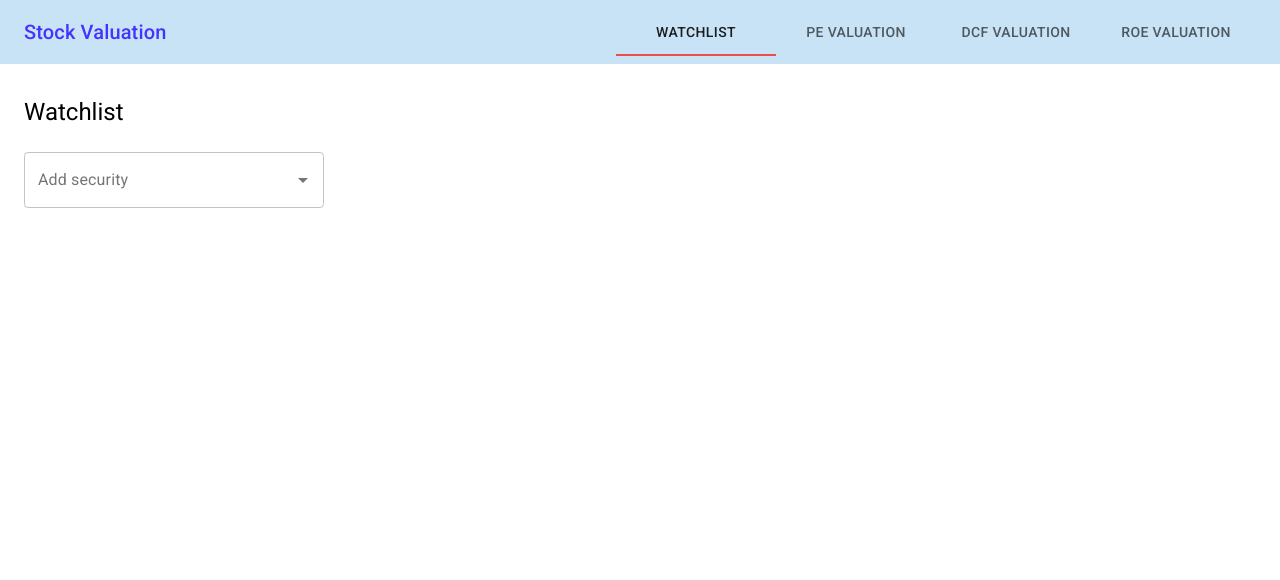
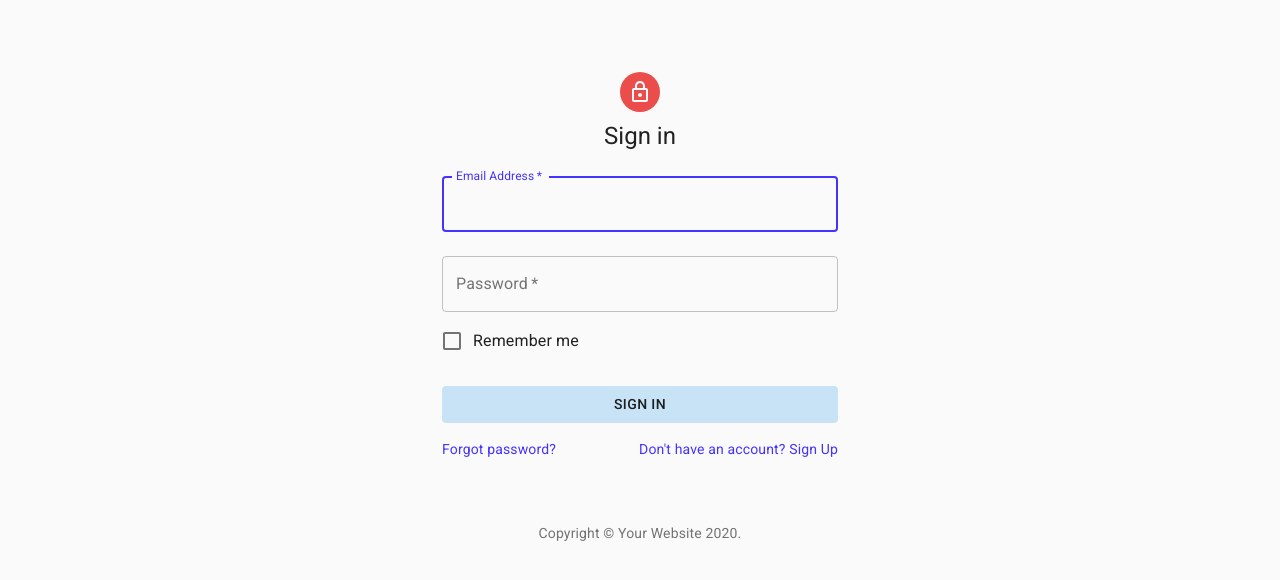
Before and after one commit to makkev/stock-value, a React (Create React App) app: page /signin in a window 1280 px wide. Before the commit this address led to /watchlist. Shown: the top 580 px of the page. Built offline with nearby package versions, Linux system fonts and the light colour scheme.

Commit message:
add signin component

```diff
--- a/src/App.js
+++ b/src/App.js
@@ -3,7 +3,7 @@ import { Switch, Route } from 'react-router-dom';
 
 import './App.css';
 
-import ApplicationBar from './components/app-bar/application-bar.component';
+import SignIn from './components/signin/signin.component';
 import DCFPage from './pages/dcf/dcf.component';
 import HomePage from './pages/homepage/homepage.component';
 import PEPage from './pages/pe/pe.component';
@@ -12,26 +12,15 @@ import Watchlist from './pages/watchlist/watchlist.component';
 
 function App() {
   const [menu, setMenu] = useState(0);
+  console.log('menu: ', menu);
 
   return (
     <div className="App">
-      <ApplicationBar menu={menu} setMenu={setMenu} />
       <Switch>
-        <Route exact path="/">
-          <HomePage setMenu={setMenu} />
-        </Route>
-        <Route path="/watchlist">
-          <Watchlist setMenu={setMenu} />
-        </Route>
-        <Route path="/PE">
-          <PEPage setMenu={setMenu} />
-        </Route>
-        <Route path="/DCF">
-          <DCFPage setMenu={setMenu} />
-        </Route>
-        <Route path="/ROE">
-          <ROEPage setMenu={setMenu} />
-        </Route>
+        <Route exact path="/" component={PEPage} />
+        <Route path="/PE" component={PEPage} />
+        <Route path="/watchlist" component={Watchlist} />
+        <Route path="/signin" component={SignIn} />
       </Switch>
     </div>
   );
--- a/src/components/app-bar/application-bar.component.jsx
+++ b/src/components/app-bar/application-bar.component.jsx
@@ -6,6 +6,7 @@ import Toolbar from '@material-ui/core/Toolbar';
 import Typography from '@material-ui/core/Typography';
 import Tabs from '@material-ui/core/Tabs';
 import Tab from '@material-ui/core/Tab';
+import Link from '@material-ui/core/Link';
 
 import { useStyles } from './application-bar.styles.js';
 import { getPageUrl } from './application-bar.utils.js';
@@ -17,17 +18,15 @@ function a11yProps(index) {
   };
 }
 
-const ApplicationBar = ({ menu, setMenu, history }) => {
+const tabIndex = {
+  '/': 0,
+  '/pe': 0,
+  '/watchlist': 1,
+  '/signin': 9,
+};
+
+const ApplicationBar = ({ route }) => {
   const classes = useStyles();
-
-  useEffect(() => {
-    history.push(getPageUrl(menu));
-  }, []);
-
-  const handleChange = (event, newValue) => {
-    setMenu(newValue);
-    history.push(getPageUrl(newValue));
-  };
 
   return (
     <div>
@@ -37,14 +36,32 @@ const ApplicationBar = ({ menu, setMenu, history }) => {
             Stock Valuation
           </Typography>
           <Tabs
-            value={menu}
-            onChange={handleChange}
+            value={tabIndex[route.toLowerCase()]}
             aria-label="simple tabs example"
           >
-            <Tab label="Watchlist" {...a11yProps(0)} />
-            <Tab label="PE Valuation" {...a11yProps(1)} />
-            <Tab label="DCF Valuation" {...a11yProps(2)} />
-            <Tab label="ROE Valuation" {...a11yProps(3)} />
+            <Tab
+              label="PE Valuation"
+              component={Link}
+              underline="none"
+              href={'/pe'}
+              {...a11yProps(0)}
+            />
+            <Tab
+              label="Watchlist"
+              component={Link}
+              underline="none"
+              href={'/watchlist'}
+              {...a11yProps(1)}
+            />
+            <Tab
+              label="Signin"
+              component={Link}
+              underline="none"
+              href={'/signin'}
+              {...a11yProps(9)}
+            />
+            {/* <Tab label="DCF Valuation" {...a11yProps(2)} />
+            <Tab label="ROE Valuation" {...a11yProps(3)} /> */}
           </Tabs>
 
           {/* <Button color="inherit">Login</Button> */}
--- a/src/components/app-bar/application-bar.utils.js
+++ b/src/components/app-bar/application-bar.utils.js
@@ -1,13 +1,15 @@
 export function getPageUrl(idx) {
   switch (idx) {
     case 0:
-      return 'watchlist';
+      return '/PE';
     case 1:
-      return 'PE';
-    case 2:
-      return 'DCF';
-    case 3:
-      return 'ROE';
+      return '/watchlist';
+    // case 2:
+    //   return '/DCF';
+    // case 3:
+    //   return '/ROE';
+    // case 4:
+    //   return '/signin';
     default:
       return '/';
   }
--- /dev/null
+++ b/src/components/signin/signin.component.jsx
@@ -0,0 +1,122 @@
+import React, { useEffect } from 'react';
+import Avatar from '@material-ui/core/Avatar';
+import Button from '@material-ui/core/Button';
+import CssBaseline from '@material-ui/core/CssBaseline';
+import TextField from '@material-ui/core/TextField';
+import FormControlLabel from '@material-ui/core/FormControlLabel';
+import Checkbox from '@material-ui/core/Checkbox';
+import Link from '@material-ui/core/Link';
+import Grid from '@material-ui/core/Grid';
+import Box from '@material-ui/core/Box';
+import LockOutlinedIcon from '@material-ui/icons/LockOutlined';
+import Typography from '@material-ui/core/Typography';
+import Container from '@material-ui/core/Container';
+import { useStyles } from './signin.styles';
+import { theme, textFieldTheme } from '../../theme/theme.js';
+import { ThemeProvider } from '@material-ui/core';
+import { connect } from 'react-redux';
+
+import { setCurrentUser } from '../../redux/user/user.actions';
+import { withRouter } from 'react-router-dom';
+import { compose } from 'redux';
+
+function Copyright() {
+  return (
+    <Typography variant="body2" color="textSecondary" align="center">
+      {'Copyright © '}
+      <Link color="inherit" href="https://material-ui.com/">
+        Your Website
+      </Link>{' '}
+      {new Date().getFullYear()}
+      {'.'}
+    </Typography>
+  );
+}
+
+function SignIn({ setCurrentUser, history }) {
+  const classes = useStyles();
+
+  console.log('history: ', history);
+  const handleSubmit = event => {
+    event.preventDefault();
+    setCurrentUser('Bob');
+    history.push('/watchlist');
+  };
+
+  return (
+    <Container component="main" maxWidth="xs">
+      <CssBaseline />
+      <div className={classes.paper}>
+        <Avatar className={classes.avatar}>
+          <LockOutlinedIcon />
+        </Avatar>
+        <Typography component="h1" variant="h5">
+          Sign in
+        </Typography>
+        <form className={classes.form} noValidate onSubmit={handleSubmit}>
+          <ThemeProvider theme={textFieldTheme}>
+            <TextField
+              variant="outlined"
+              margin="normal"
+              required
+              fullWidth
+              id="email"
+              label="Email Address"
+              name="email"
+              autoComplete="email"
+              autoFocus
+            />
+            <TextField
+              variant="outlined"
+              margin="normal"
+              required
+              fullWidth
+              name="password"
+              label="Password"
+              type="password"
+              id="password"
+              autoComplete="current-password"
+            />
+            <FormControlLabel
+              control={<Checkbox value="remember" color="primary" />}
+              label="Remember me"
+            />
+            <ThemeProvider theme={theme}>
+              <Button
+                type="submit"
+                fullWidth
+                variant="contained"
+                color="primary"
+                className={classes.submit}
+                disableElevation
+              >
+                Sign In
+              </Button>
+            </ThemeProvider>
+            <Grid container>
+              <Grid item xs>
+                <Link href="#" variant="body2">
+                  Forgot password?
+                </Link>
+              </Grid>
+              <Grid item>
+                <Link href="#" variant="body2">
+                  {"Don't have an account? Sign Up"}
+                </Link>
+              </Grid>
+            </Grid>
+          </ThemeProvider>
+        </form>
+      </div>
+      <Box mt={8}>
+        <Copyright />
+      </Box>
+    </Container>
+  );
+}
+
+const mapDispatchToProps = dispatch => ({
+  setCurrentUser: user => dispatch(setCurrentUser(user)),
+});
+
+export default compose(withRouter, connect(null, mapDispatchToProps))(SignIn);
--- /dev/null
+++ b/src/components/signin/signin.styles.js
@@ -0,0 +1,21 @@
+import { makeStyles } from '@material-ui/core/styles';
+
+export const useStyles = makeStyles(theme => ({
+  paper: {
+    marginTop: theme.spacing(8),
+    display: 'flex',
+    flexDirection: 'column',
+    alignItems: 'center',
+  },
+  avatar: {
+    margin: theme.spacing(1),
+    backgroundColor: theme.palette.secondary.main,
+  },
+  form: {
+    width: '100%', // Fix IE 11 issue.
+    marginTop: theme.spacing(1),
+  },
+  submit: {
+    margin: theme.spacing(3, 0, 2),
+  },
+}));
--- a/src/pages/homepage/homepage.component.jsx
+++ b/src/pages/homepage/homepage.component.jsx
@@ -1,12 +1,18 @@
 import React from 'react';
+import { connect } from 'react-redux';
+
+import SignIn from '../../components/signin/signin.component';
 import Watchlist from '../watchlist/watchlist.component';
 
-const HomePage = ({ setMenu }) => {
+const HomePage = ({ setMenu, currentUser }) => {
+  console.log('currentUser: ', currentUser);
   return (
-    <div>
-      <Watchlist setMenu={setMenu} />
-    </div>
+    <div>{currentUser ? <Watchlist setMenu={setMenu} /> : <SignIn />}</div>
   );
 };
 
-export default HomePage;
+const mapStateToProps = state => ({
+  currentUser: state.user.currentUser,
+});
+
+export default connect(mapStateToProps)(HomePage);
--- a/src/pages/pe/pe.component.jsx
+++ b/src/pages/pe/pe.component.jsx
@@ -1,23 +1,21 @@
-import React, { useEffect } from 'react';
+import React from 'react';
 import { connect } from 'react-redux';
 import { Container, Typography } from '@material-ui/core';
 
 import { setInputs } from '../../redux/pe/pe.actions';
 
+import PEInputs from '../../components/pe-inputs/pe-inputs.component';
+import PECalc from '../../components/pe-calc/pe-calc.component';
+import ApplicationBar from '../../components/app-bar/application-bar.component';
+
 import { useStyles } from './pe.styles.js';
 
-import PEInputs from '../../components/pe-inputs/pe-inputs.component';
-import PECalc from '../../components/pe-calc/pe-calc.component';
-
-function PEPage({ inputs, setInputs, setMenu }) {
+function PEPage({ inputs, setInputs, location }) {
   const classes = useStyles();
-
-  useEffect(() => {
-    setMenu(1);
-  }, []);
 
   return (
     <div>
+      <ApplicationBar route={location.pathname} />
       <Container>
         <Typography variant="h5" className={classes.title}>
           PE Valuation
--- a/src/pages/watchlist/watchlist.component.jsx
+++ b/src/pages/watchlist/watchlist.component.jsx
@@ -1,57 +1,79 @@
 import React, { useState, useEffect } from 'react';
+import { connect } from 'react-redux';
+
 import { Container, TextField, Typography } from '@material-ui/core';
 import Autocomplete from '@material-ui/lab/Autocomplete';
 
-import { useStyles } from './watchlist.styles';
 import { SECURITY_LIST } from '../../redux/security-list/security-list.data';
 import { EPS_DATA, PE_DATA } from '../../redux/pe/pe.data';
 import SecurityDetails from '../../components/security-details/security-details.component';
+import SignIn from '../../components/signin/signin.component';
+import ApplicationBar from '../../components/app-bar/application-bar.component';
+
+import { useStyles } from './watchlist.styles';
 
 const SCREEN = {
   INDEX: 'INDEX',
   DETAILS: 'DETAILS',
 };
 
-const Watchlist = ({ setMenu }) => {
+const Watchlist = ({ location, history, currentUser }) => {
   const classes = useStyles();
 
   const [screen, setScreen] = useState(SCREEN.INDEX);
 
   useEffect(() => {
-    setMenu(0);
+    // setMenu(1);
+
+    fetch('http://localhost:3000/securityList')
+      .then(response => response.json())
+      // .then(data => console.log(data));
+      .then(console.log);
   }, []);
 
   const handleChange = (event, newValue) => {
-    console.log(newValue);
-    console.log(PE_DATA[newValue]);
-    console.log(EPS_DATA[newValue]);
+    // console.log(newValue);
+    // console.log(PE_DATA[newValue]);
+    // console.log(EPS_DATA[newValue]);
+
     setScreen(SCREEN.DETAILS);
   };
 
+  console.log('history: ', history);
+
   return (
-    screen === SCREEN.INDEX && (
     <div>
+      {currentUser === null ? (
+        <SignIn />
+      ) : (
+        <div>
+          <ApplicationBar route={location.pathname} />
           <Container>
             <Typography variant="h5" className={classes.title}>
               Watchlist
             </Typography>
             <Autocomplete
-            // id="combo-box-demo"
               options={SECURITY_LIST}
-            // getOptionLabel={option =>
-            //   `${option.securityCode} - ${option.securityDescription}`
-            // }
               // getOptionLabel={SECURITY_LIST}
               style={{ width: 300 }}
               renderInput={params => (
-              <TextField {...params} label="Add security" variant="outlined" />
+                <TextField
+                  {...params}
+                  label="Add security"
+                  variant="outlined"
+                />
               )}
               onChange={handleChange}
             />
           </Container>
         </div>
-    )
+      )}
+    </div>
   );
 };
 
-export default Watchlist;
+const mapStateToProps = state => ({
+  currentUser: state.user.currentUser,
+});
+
+export default connect(mapStateToProps)(Watchlist);
--- a/src/redux/root-reducer.js
+++ b/src/redux/root-reducer.js
@@ -1,7 +1,9 @@
 import { combineReducers } from 'redux';
 
 import peReducer from './pe/pe.reducer';
+import UserReducer from './user/user.reducer';
 
 export default combineReducers({
   pe: peReducer,
+  user: UserReducer,
 });
--- /dev/null
+++ b/src/redux/user/user.actions.js
@@ -0,0 +1,6 @@
+import UserActionTypes from './user.types';
+
+export const setCurrentUser = user => ({
+  type: UserActionTypes.SET_CURRENT_USER,
+  payload: user,
+});
--- /dev/null
+++ b/src/redux/user/user.reducer.js
@@ -0,0 +1,19 @@
+import UserActionTypes from './user.types';
+
+const INITIAL_STATE = {
+  currentUser: null,
+};
+
+const UserReducer = (state = INITIAL_STATE, action) => {
+  switch (action.type) {
+    case UserActionTypes.SET_CURRENT_USER:
+      return {
+        ...state,
+        currentUser: action.payload.user,
+      };
+    default:
+      return state;
+  }
+};
+
+export default UserReducer;
--- /dev/null
+++ b/src/redux/user/user.types.js
@@ -0,0 +1,5 @@
+const UserActionTypes = {
+  SET_CURRENT_USER: 'SET_CURRENT_USER',
+};
+
+export default UserActionTypes;
```
Lines whose indentation alone changed are shown as unchanged.
